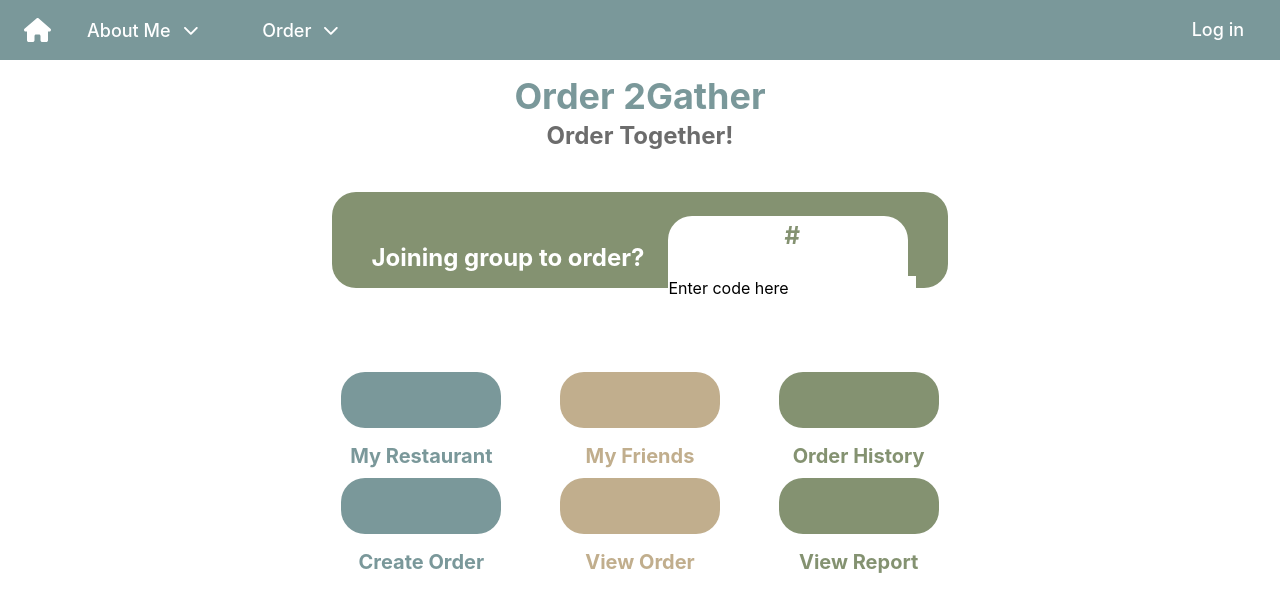
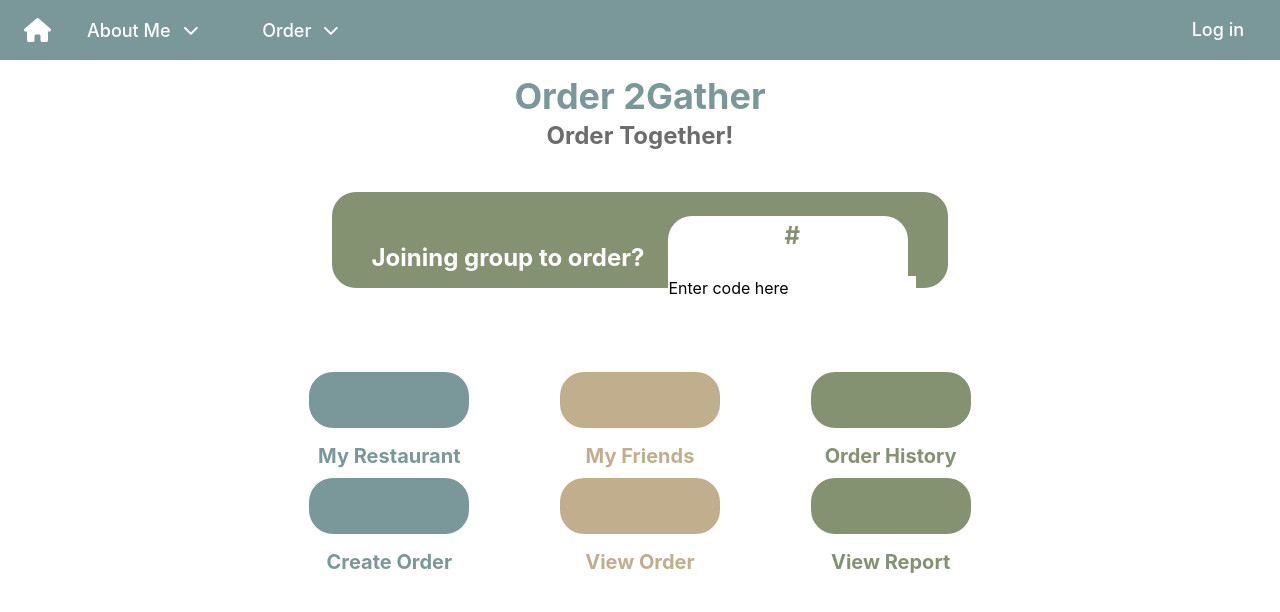
Before and after one commit to YIJIU3066/order2gather, a React (Create React App) app: page / in a window 1280 px wide. Shown: the top 612 px of the page. Built offline with nearby package versions, Linux system fonts and the light colour scheme; no server answers.

Commit message:
add code link and update arrangement

```diff
--- a/src/containers/home.js
+++ b/src/containers/home.js
@@ -1,9 +1,21 @@
 import NavBar from '../components/navbar';
-import React from 'react';
+import React, { useState } from 'react';
 import '../styles/home.css';
-import { Link } from 'react-router-dom';
+import { Link, useNavigate } from 'react-router-dom';
 
 const Home = () => {
+  const navigate = useNavigate();
+  const [inputValue, setInputValue] = useState('');
+  const [oid, setOid] = useState(0);
+  const handleKeyDown = (event) => {
+    //Todo:
+    // add user to order and receive order id
+    // suppose order id is 0
+    // Add secret key type check
+    if (event.key === 'Enter' && inputValue !== '') {
+      navigate(`/ordering/${oid}`);
+    }
+  };
   return (
     <>
       <NavBar />
@@ -26,14 +38,20 @@ const Home = () => {
                   type='text'
                   placeholder='Enter code here'
                   className='input mr-2'
+                  value={inputValue}
+                  onChange={(e) => setInputValue(e.target.value)}
+                  onKeyDown={handleKeyDown}
                 />
               </div>
             </div>
           </div>
         </div>
       </div>
-      <div className='flex p-1 items-center justify-around flex-wrap gap-6'>
-        <div className='flex items-center flex-col justify-center gap-2 ml-80'>
+      <div className='flex p-1 justify-around flex-wrap gap-6'>
+        <div></div>
+        <div></div>
+        <div></div>
+        <div className='flex items-center flex-col justify-center gap-2'>
           <Link to='/allRestaurant'>
             <button className='bg-blue rounded-3xl w-40 h-14'></button>
           </Link>
@@ -45,15 +63,21 @@ const Home = () => {
           </Link>
           <p className='text-brown text-xl font-bold'>My Friends</p>
         </div>
-        <div className='flex items-center flex-col justify-center gap-2 mr-80'>
+        <div className='flex items-center flex-col justify-center gap-2'>
           <Link to='/history'>
             <button className='bg-green rounded-3xl w-40 h-14'></button>
           </Link>
           <p className='text-green text-xl font-bold'>Order History</p>
         </div>
+        <div></div>
+        <div></div>
+        <div></div>
       </div>
-      <div className='flex p-1 items-center justify-around flex-wrap gap-6'>
-        <div className='flex items-center flex-col justify-center gap-2 ml-80'>
+      <div className='flex p-1 justify-around flex-wrap gap-6'>
+        <div></div>
+        <div></div>
+        <div></div>
+        <div className='flex items-center flex-col justify-center gap-2'>
           <Link to='/createOrder'>
             <button className='bg-blue rounded-3xl w-40 h-14'></button>
           </Link>
@@ -65,12 +89,15 @@ const Home = () => {
           </Link>
           <p className='text-brown text-xl font-bold'>View Order</p>
         </div>
-        <div className='flex items-center flex-col justify-center gap-2 mr-80'>
+        <div className='flex items-center flex-col justify-center gap-2'>
           <Link to='/report'>
             <button className='bg-green rounded-3xl w-40 h-14'></button>
           </Link>
           <p className='text-green text-xl font-bold'>View Report</p>
         </div>
+        <div></div>
+        <div></div>
+        <div></div>
       </div>
     </>
   );
```
